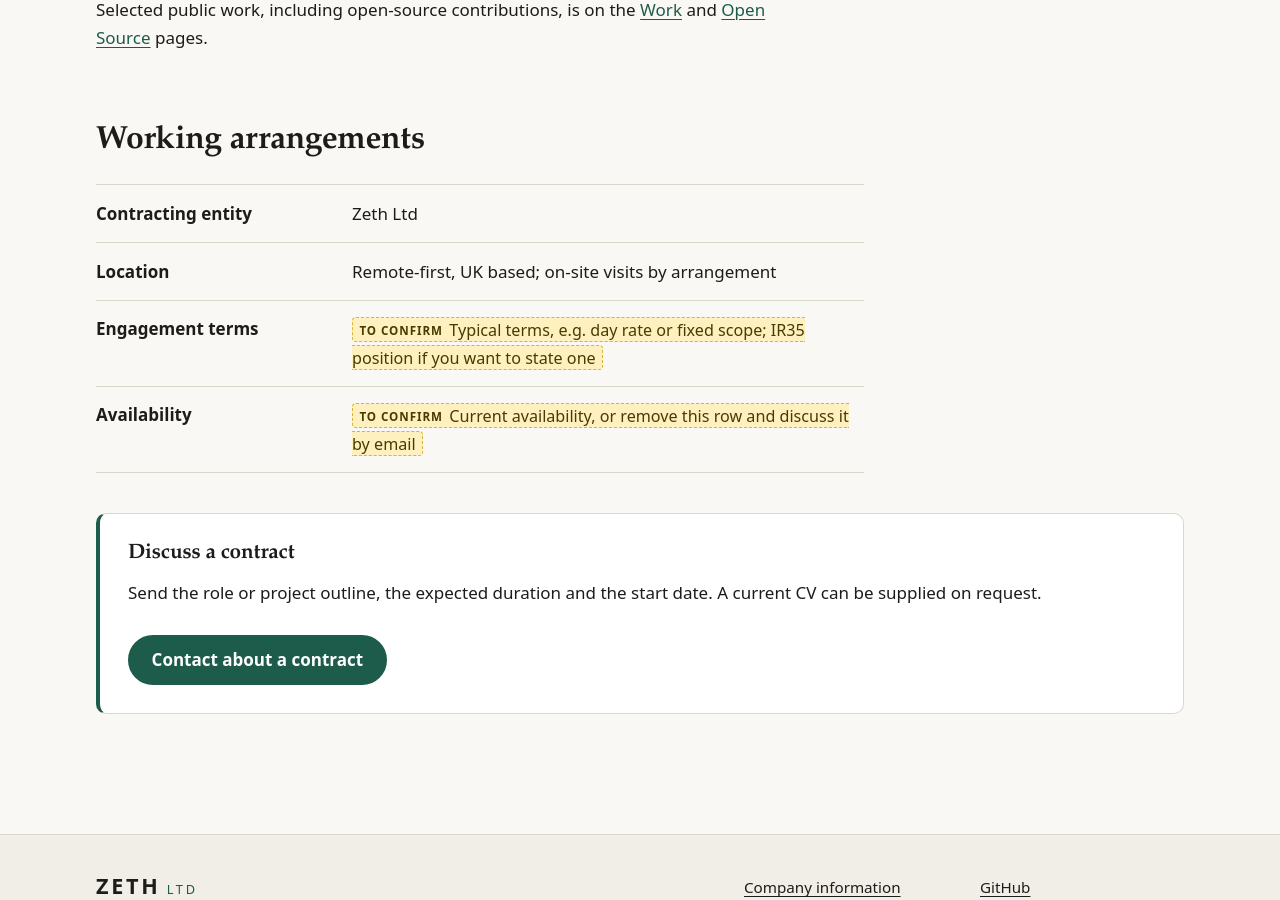
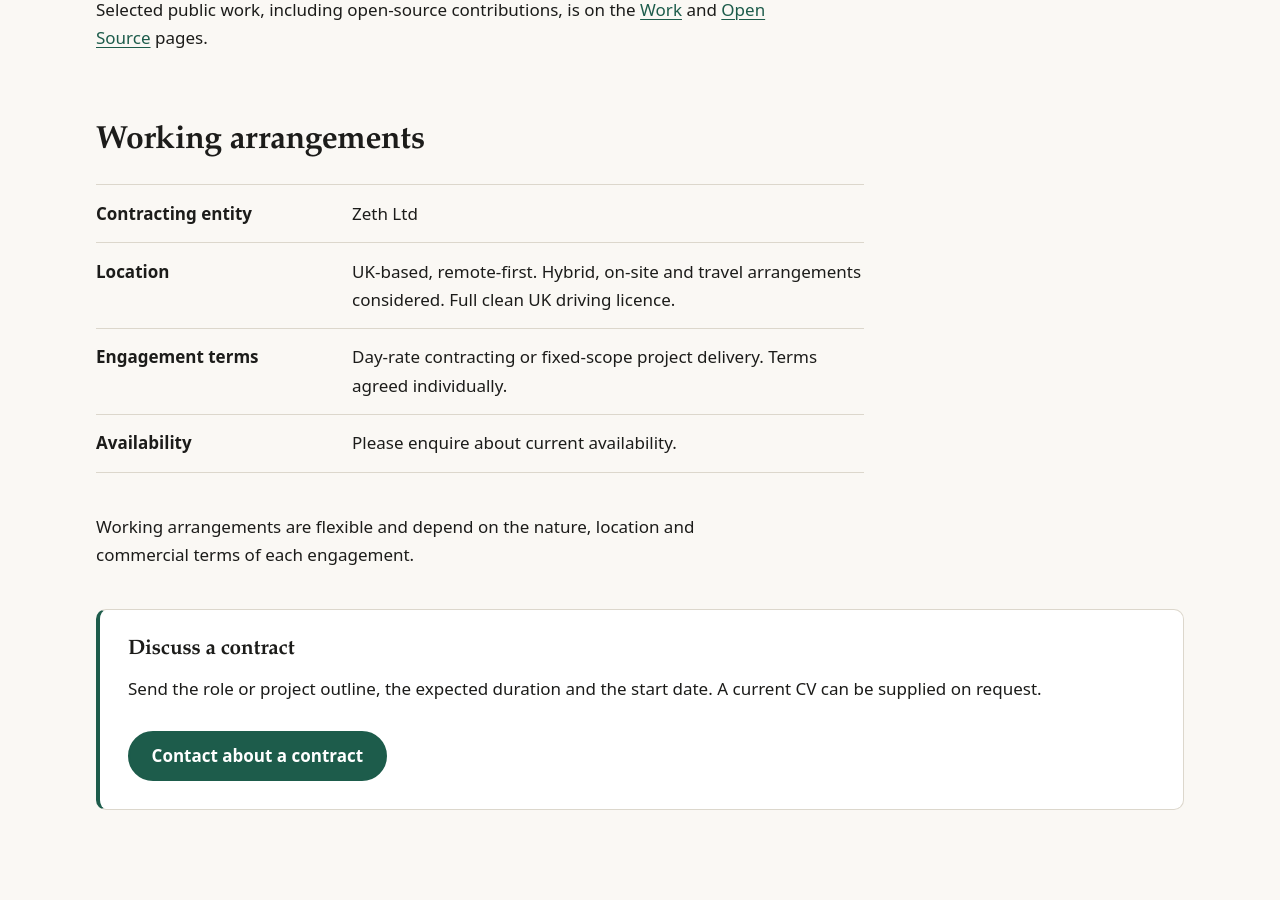
Before and after one commit to zeth/zeth.net, a Jekyll site: the page built from services/contract-engineering.md, in a window 1280 px wide and 900 px high, scrolled down 2587 px. Built offline with Jekyll 4.4.1, drawn with Linux system fonts in a browser that asks for light colours.

Commit message:
Fill contract working arrangements

```diff
--- a/services/contract-engineering.md
+++ b/services/contract-engineering.md
@@ -112,12 +112,14 @@ Selected public work, including open-source contributions, is on the [Work]({{ '
   <dt>Contracting entity</dt>
   <dd>{{ c.legal_name }}</dd>
   <dt>Location</dt>
-  <dd>Remote-first, UK based; on-site visits by arrangement</dd>
+  <dd>UK-based, remote-first. Hybrid, on-site and travel arrangements considered. Full clean UK driving licence.</dd>
   <dt>Engagement terms</dt>
-  <dd>{% include placeholder.html text="Typical terms, e.g. day rate or fixed scope; IR35 position if you want to state one" %}</dd>
+  <dd>Day-rate contracting or fixed-scope project delivery. Terms agreed individually.</dd>
   <dt>Availability</dt>
-  <dd>{% include placeholder.html text="Current availability, or remove this row and discuss it by email" %}</dd>
+  <dd>Please enquire about current availability.</dd>
 </dl>
+
+Working arrangements are flexible and depend on the nature, location and commercial terms of each engagement.
 
 <div class="panel" markdown="1">
 ### Discuss a contract
```
Also changed, not shown: README.md.
